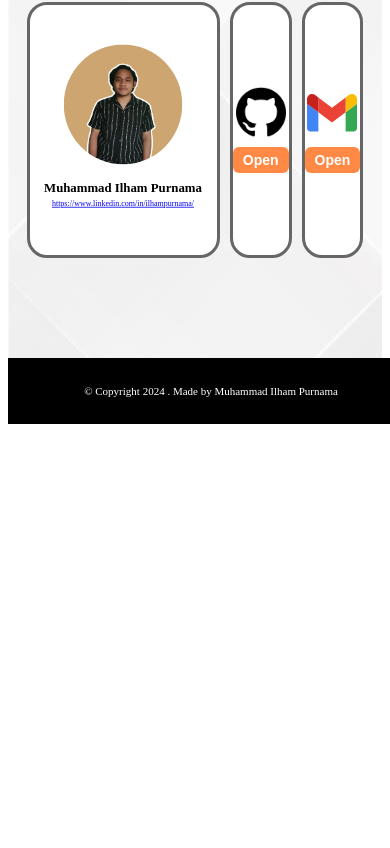
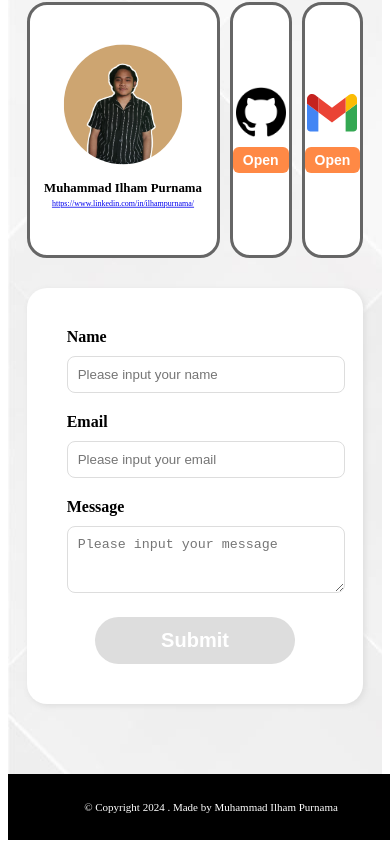
Before and after one commit to ilhamprnm/iPortfolio, a React (Vite) app: page / in a window 390 px wide. Shown: the part 4189-5037 px from the top of the page. Before the commit the page ends 4621 px from the top, so only its background shows below. Built offline with nearby package versions, Linux system fonts and the light colour scheme; the HTML template or start-up script is replaced by a standard one.

Commit message:
add contact me section

```diff
--- a/src/Contacts.jsx
+++ b/src/Contacts.jsx
@@ -27,13 +27,7 @@ export default function Contacts () {
       card.classList.add('open')
     }
 
-    // function addCenter () {
-    //   const contact = document.querySelector(`.contact-${number}`);
-    //   contact.style.justifyContent = 'flex-start';
-    // }
-
     setTimeout(addOpen, 500)
-    // setTimeout(addCenter, 600)
 
   }
 
@@ -89,6 +83,30 @@ export default function Contacts () {
         </div>
       </div>
 
+      <div className="contact-me-cont">
+        <form action="https://api.web3forms.com/submit" method="POST">
+
+          <input type="hidden" name="access_key" value="2d074619-c67d-4fc1-b10e-854757ac5c5d"/>
+
+          <div className="label-cont">
+            <label htmlFor="name">Name</label>
+            <input type="text" id="name" name="name" placeholder="Please input your name" required/>
+          </div>
+
+          <div className="label-cont">
+            <label htmlFor="email">Email</label>
+            <input type="email" id="email" name="email" placeholder="Please input your email" required/>
+          </div>
+
+          <div className="label-cont">
+            <label htmlFor="message">Message</label>
+            <textarea type="text" id="message" name="message" rows={3} cols={30} placeholder="Please input your message" required/>
+          </div>
+
+          <button type="submit">Submit</button>
+
+        </form>
+      </div>
 
       </section>
   )
--- a/src/styles/Contacts.css
+++ b/src/styles/Contacts.css
@@ -1,10 +1,15 @@
 
 .contact-section {
-  height: 1000px;
   padding: 5%;
   background-image: url('./../images/background.jpg');
   background-repeat: no-repeat;
-  height: 38rem;
+  height: 62rem;
+}
+
+@media (max-width: 500px) {
+  .contact-section {
+    height: 64rem;
+  }
 }
 
 .cont-header {
@@ -77,8 +82,13 @@
   width: 500px;
   background-color: white;
   position: absolute;
-  transition: opacity 0.5s, visibility 0.5s;
+
+  transition: opacity 0.5s, visibility 0.5s, transform 0.3s linear 0.2s
 }
+
+/* .card:not(.open) {
+  transform: translateX(-20px);
+} */
 
 
 @media (max-width: 900px) {
@@ -106,6 +116,7 @@
 .open {
   opacity: 1;
   visibility: visible;
+  /* transform: translateX(10px); */
 }
 
 .card-image-cont {
@@ -135,3 +146,60 @@
 .card-desc-cont a {
   font-size: 10px;
 }
+
+.contact-me-cont {
+  background-color: white;
+  padding: 40px;
+  max-width: 800px;
+  margin: 30px auto;
+  border-radius: 20px;
+  box-shadow: 2px 2px 6px #dddddd;
+
+}
+
+.label-cont {
+  margin-bottom: 20px;
+}
+
+.contact-me-cont form {
+  width: 100%;
+  display: flex;
+  flex-direction: column;
+  align-items: center;
+}
+
+.contact-me-cont div {
+  width: 100%;
+}
+
+
+.contact-me-cont label {
+  display: block;
+  margin-bottom: 10px;
+  font-weight: bold;
+}
+
+.contact-me-cont input,
+.contact-me-cont textarea {
+  width: 100%;
+  padding: 10px;
+  border-radius: 8px;
+  border: solid 1px #dddddd;
+}
+
+.contact-me-cont button {
+  background-color: #dddddd;
+  font-size: 20px;
+  border: none;
+  padding: 12px 40px;
+  border-radius: 40px;
+  color: white;
+  font-weight: bold;
+  width: 200px;
+  transition: background-color 0.3s;
+}
+
+.contact-me-cont button:hover {
+  background-color: #ff8945;
+  cursor: pointer;
+}
```
